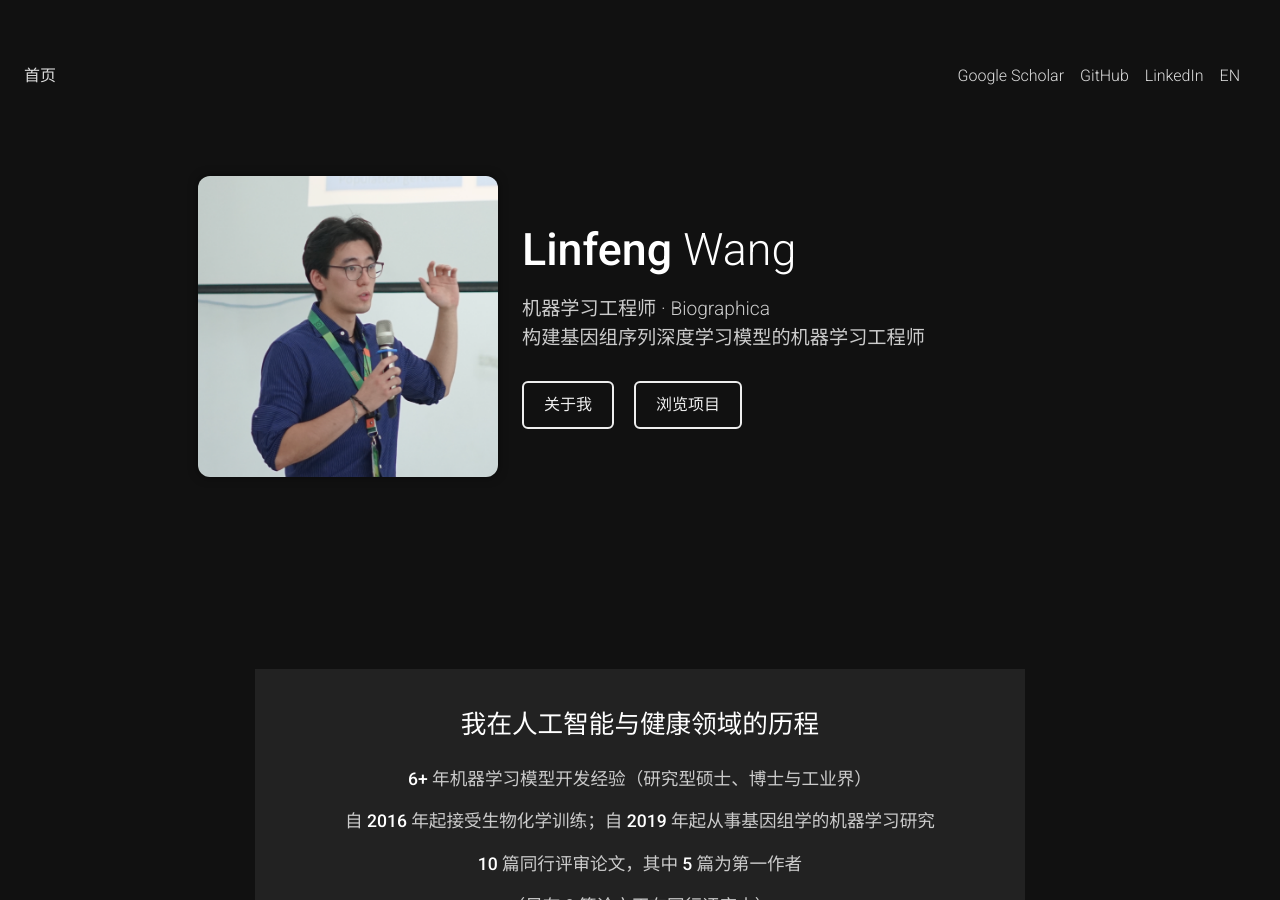
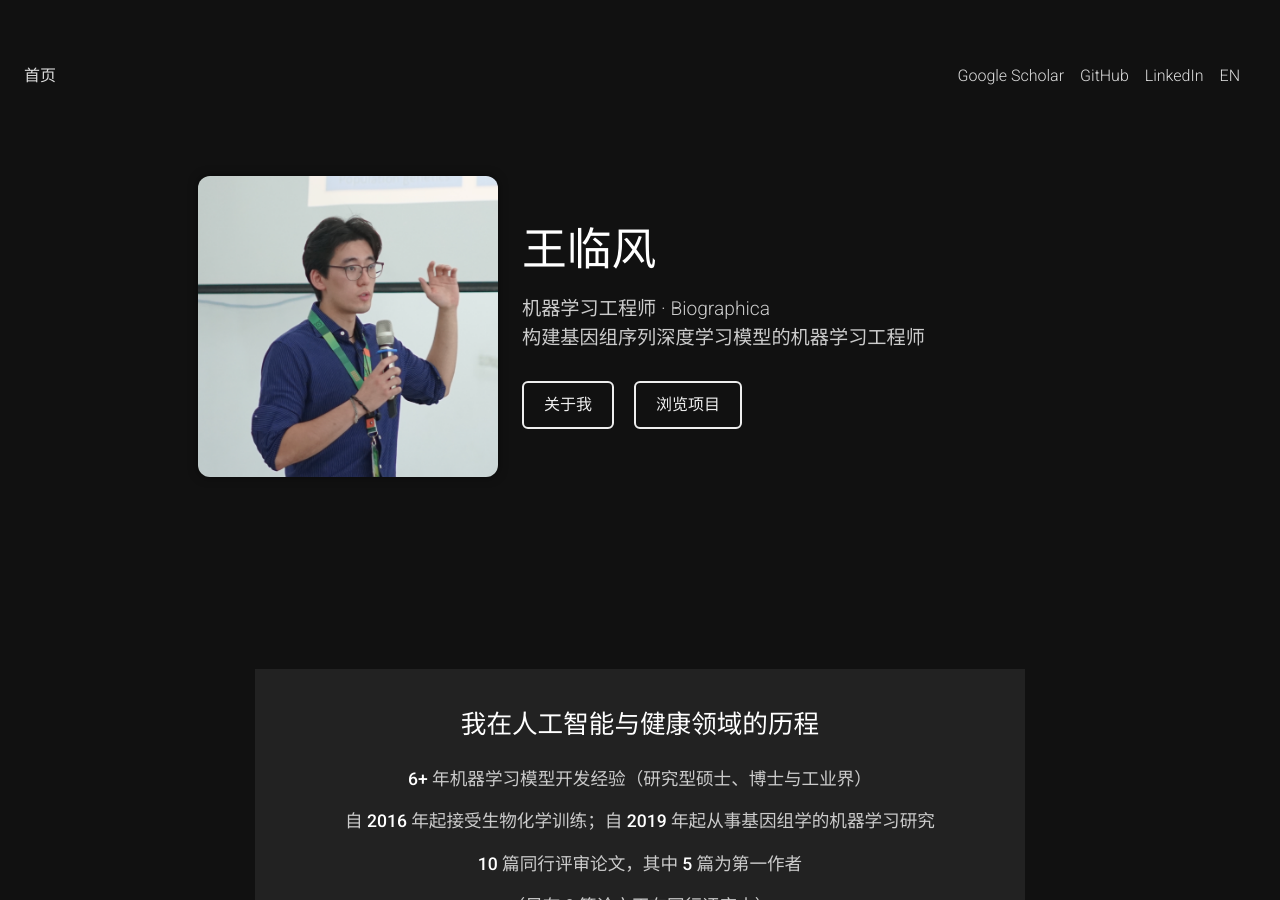
Before and after one commit to linfeng-wang/linfeng-wang.github.io, a Jekyll site: the page built from _pages/about-zh.md, in a window 1280 px wide and 900 px high. Built offline with Jekyll 4.4.1, drawn with Linux system fonts in a browser that asks for light colours; comment, search, counter and statistics services are not loaded; a style sheet for code colours, icons or effects is not loaded.

Commit message:
Show the Chinese name in the hero heading on the Chinese homepage
Co-Authored-By: Claude Opus 5.5 <noreply@anthropic.com>

```diff
--- a/_data/i18n/en.yml
+++ b/_data/i18n/en.yml
@@ -9,6 +9,7 @@ nav:
   switch_label: "中文"
 
 hero:
+  name: "<strong>Linfeng</strong> <span>Wang</span>"
   role: "Machine Learning Engineer at Biographica"
   tagline: "ML Engineer building deep learning models on genomic sequence"
 
--- a/_data/i18n/zh.yml
+++ b/_data/i18n/zh.yml
@@ -7,6 +7,7 @@ nav:
   switch_label: "EN"
 
 hero:
+  name: "<strong>王临风</strong>"
   role: "机器学习工程师 · Biographica"
   tagline: "构建基因组序列深度学习模型的机器学习工程师"
 
--- a/_layouts/about.html
+++ b/_layouts/about.html
@@ -357,7 +357,7 @@ layout: default
   <img src="{{ profile_image_path }}" alt="{{ t.images.profile_alt }}" class="profile-image" />
 
   <div class="about-text">
-    <h1><strong>Linfeng</strong> <span>Wang</span></h1>
+    <h1>{{ t.hero.name }}</h1>
     <p>{{ t.hero.role }}<br>
     {{ t.hero.tagline }}</p>
 
```
